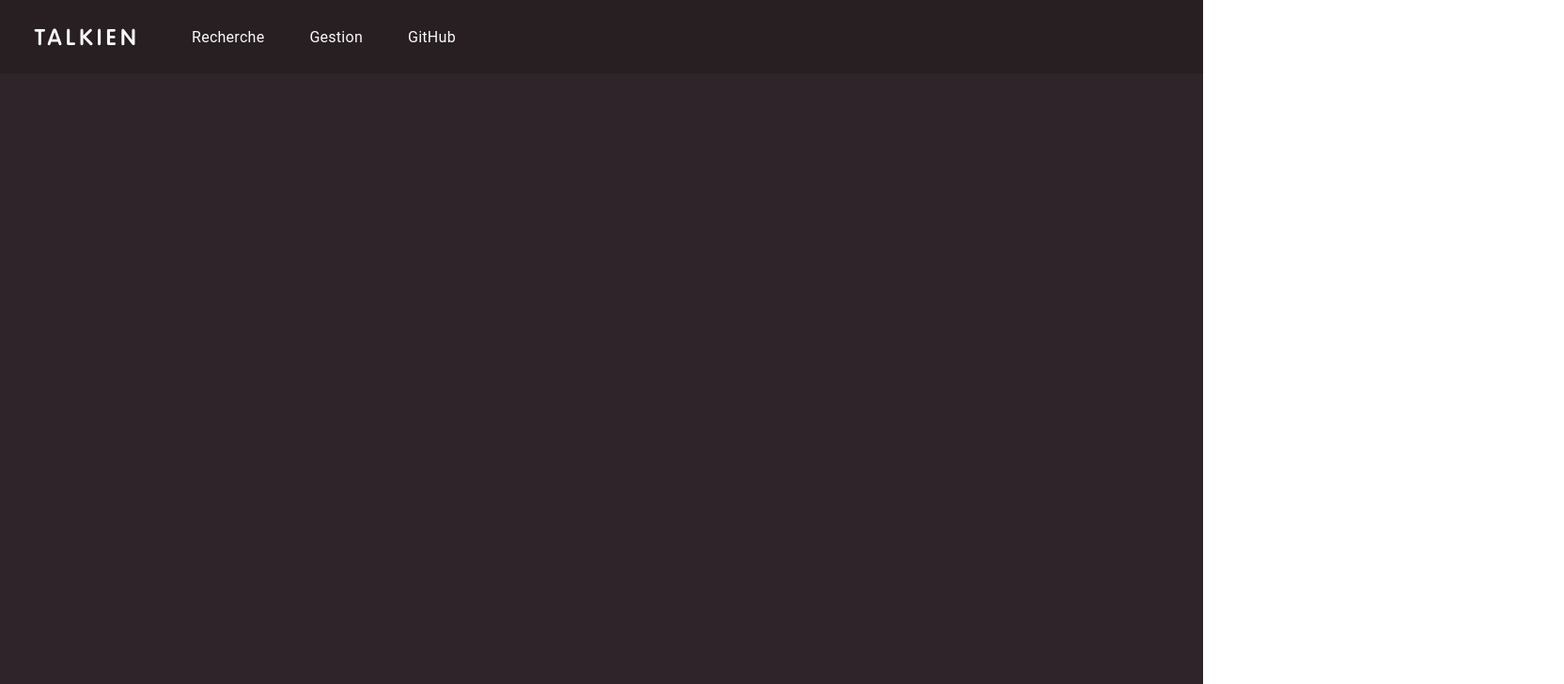
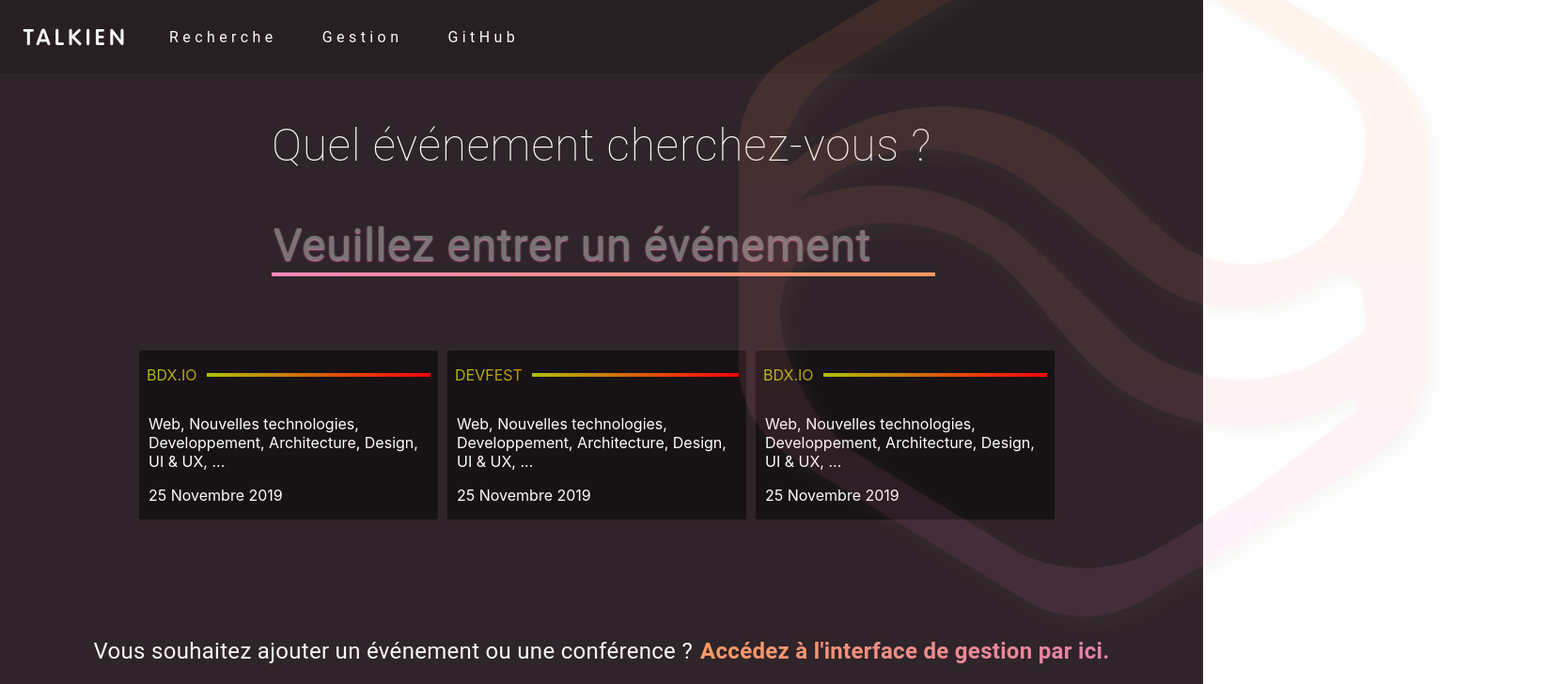
Before and after one commit to kb-dev/talkien-web, a React (Create React App) app: page / in a window 1280 px wide. Shown: the top 728 px of the page at 94% size, 1664 px wide, since content can reach past the window. Built offline with nearby package versions, Linux system fonts and the light colour scheme.

Commit message:
Add search page

```diff
--- a/package.json
+++ b/package.json
@@ -7,6 +7,7 @@
     "@types/node": "^12.7.3",
     "@types/react": "^16.9.2",
     "@types/react-dom": "^16.9.0",
+    "moment": "^2.24.0",
     "node-sass": "^4.12.0",
     "react": "^16.9.0",
     "react-dom": "^16.9.0",
--- /dev/null
+++ b/src/components/Body/Body.scss
@@ -0,0 +1,81 @@
+.container {
+	display: flex;
+	justify-content: center;
+	flex-direction: column;
+	align-items: center;
+}
+.question {
+	font-family: Roboto;
+	font-size: 3em;
+	font-weight: 100;
+	font-style: normal;
+	font-stretch: normal;
+	line-height: normal;
+	letter-spacing: 0.76px;
+	//text-align: center;
+	color: #f9f9f9;
+}
+.question-answers {
+	max-width: 800px;
+	margin: 0 32px;
+}
+.choice {
+	width: 100%;
+	text-shadow: 0 1px 2px #f88abc;
+	font-family: Roboto;
+	font-size: 3em;
+	font-weight: normal;
+	font-style: normal;
+	font-stretch: normal;
+	line-height: normal;
+	letter-spacing: 0.76px;
+	color: #f0f0f0;
+	background: transparent;
+	border-image: linear-gradient(to left, #fc9a60, #f88abc);
+	border-image-slice: 1;
+	border-width: 4px;
+	border-top: 0px;
+	border-left: 0px;
+	border-right: 0px;
+}
+
+.group {
+	display: flex;
+	flex-wrap: wrap;
+	justify-content: space-around;
+}
+
+.add-events {
+	display: flex;
+	margin-top: 8%;
+	align-items: left;
+	flex-wrap: wrap;
+}
+
+.question-add {
+	font-family: Roboto;
+	font-size: 24px;
+	font-weight: normal;
+	font-style: normal;
+	font-stretch: normal;
+	line-height: normal;
+	letter-spacing: 0.3px;
+	text-align: center;
+	color: #f9f9f9;
+}
+
+.answer-add {
+	background-image: linear-gradient(to right, #fc9a60, #e480ae);
+	font-family: Roboto;
+	font-size: 24px;
+	font-weight: bold;
+	font-style: normal;
+	font-stretch: normal;
+	line-height: normal;
+	letter-spacing: 0.3px;
+	text-align: center;
+	-webkit-background-clip: text;
+	background-clip: text;
+	-webkit-text-fill-color: transparent;
+	margin-left: 8px;
+}
--- /dev/null
+++ b/src/components/Body/index.tsx
@@ -0,0 +1,54 @@
+import moment from 'moment';
+import React from 'react';
+
+import EventBlock from 'components/EventBlock';
+
+import './Body.scss';
+
+function Body() {
+	return (
+		<div className="container">
+			<div className="question-answers">
+				<p className="question"> Quel événement cherchez-vous ?</p>
+				<input
+					type="text"
+					className="choice"
+					placeholder="Veuillez entrer un événement"></input>
+			</div>
+			<div className="group">
+				<EventBlock
+					name="BDX.io"
+					description="Hello"
+					beginDate={moment()}
+					endDate={moment()}
+					beginColor="#aebf10"
+					endColor="#ff0000"
+				/>
+				<EventBlock
+					name="DevFest"
+					description="Hello"
+					beginDate={moment()}
+					beginColor="#aebf10"
+					endColor="#ff0000"
+				/>
+				<EventBlock
+					name="BDX.io"
+					description="Hello"
+					beginDate={moment()}
+					endDate={moment()}
+					beginColor="#aebf10"
+					endColor="#ff0000"
+				/>
+			</div>
+
+			<div className="add-events">
+				<p className="question-add">
+					Vous souhaitez ajouter un événement ou une conférence ?
+				</p>
+				<p className="answer-add">Accédez à l'interface de gestion par ici.</p>
+			</div>
+		</div>
+	);
+}
+
+export default Body;
--- /dev/null
+++ b/src/components/EventBlock/EvenBlock.scss
@@ -0,0 +1,44 @@
+.data1 {
+	border-radius: 2px;
+	background-color: rgba(0, 0, 0, 0.5);
+	color : white;
+	text-align : left;
+	max-width: 318px;
+	margin-top: 8%;
+	margin-right:10px;
+}
+
+.linear-gradient {
+	text-transform: uppercase;
+	background: linear-gradient(to right, #aebf10, #ff0000);;
+	-webkit-background-clip: text;
+	-webkit-text-fill-color: transparent;
+	text-align : left;
+	display: flex;
+	align-items: center;
+	margin-left: 8px;
+	margin-right: 8px;
+}
+
+.empty{
+	height:4px;
+	flex-grow: 2;
+	margin-left: 10px;
+}
+
+.info {
+	margin-left : 10px;
+	margin-right: 10px;
+}
+.information .dated {
+	width: 293px;
+	font-family: Roboto;
+	font-size: 16px;
+	font-weight: normal;
+	font-style: normal;
+	font-stretch: normal;
+	line-height: normal;
+	letter-spacing: 0.2px;
+	color: #f0f0f0;
+
+}
--- /dev/null
+++ b/src/components/EventBlock/index.tsx
@@ -0,0 +1,32 @@
+import moment from 'moment';
+import React from 'react';
+
+import './EvenBlock.scss';
+
+interface Props {
+    name: string;
+    description: string;
+    beginDate: moment.Moment;
+    endDate?: moment.Moment;
+    beginColor : string ;
+    endColor : string ;
+}
+
+const EventBlock = (props: Props) => (
+	<div className="data1">
+		<div className="block">
+			<div className="linear-gradient">
+				<p className="title">{props.name}</p>
+				<div className="empty" style={{backgroundImage: `linear-gradient(to right, ${props.beginColor}, ${props.endColor})`,}}></div>
+			</div>
+			<div className="info">
+				<p className="information">
+					Web, Nouvelles technologies, Developpement, Architecture, Design, UI & UX, ...{' '}
+				</p>
+				<p className="dated">25 Novembre 2019</p>
+			</div>
+		</div>
+	</div>
+);
+
+export default EventBlock;
--- a/src/containers/App.scss
+++ b/src/containers/App.scss
@@ -6,72 +6,18 @@
   margin: 0;
   padding: 0;
 }
-
-.App-header {
-  margin:0%;
-  padding : 0%;
+.LogoTalkien {
+  width:80%;
+  object-fit: contain;
+  opacity: 0.1;
+  position: absolute;
+  z-index: 2;
+  top : -30%;
 }
-
-
 .header {
-  width: 100%;
-  height: 78px;
-  background-color: rgba(0, 0, 0, 0.15);
-  margin:0%;
-  padding : 0%;
-  display: flex;
-  align-items: center;
+  z-index:3;
 }
-
-.talkien {
-  padding: 0 36px;
+body{
+  z-index:2;
+  overflow: hidden;
 }
-
-.talkien {
-  font-family: VAGRoundedNext;
-  font-size: 0,211em;
-  font-weight: 5.263em;
-  font-style: normal;
-  font-stretch: normal;
-  line-height: normal;
-  letter-spacing: 4.42px;
-  text-align: center;
-  color: #f9f9f9;
-}
-
-.search {
-  font-family: Roboto;
-  font-size: 0,184em;
-  font-weight: normal;
-  font-style: normal;
-  font-stretch: normal;
-  line-height: normal;
-  letter-spacing: 0.27px;
-  text-align: right;
-  color: #f9f9f9;
-
-}
-
-.management {
-  font-family: Roboto;
-  font-size: 0,184em;
-  font-weight: normal;
-  font-style: normal;
-  font-stretch: normal;
-  line-height: normal;
-  letter-spacing: 0.27px;
-  text-align: right;
-  color: #f9f9f9;
-}
-
-.gitHub {
-  font-family: Roboto;
-  font-size: 0,184em;
-  font-weight: normal;
-  font-style: normal;
-  font-stretch: normal;
-  line-height: normal;
-  letter-spacing: 0.27px;
-  text-align: right;
-  color: #f9f9f9;
-}
--- a/src/containers/App.tsx
+++ b/src/containers/App.tsx
@@ -1,18 +1,18 @@
 import React from 'react';
 
-import logo from 'assets/logo.svg';
+import logo from 'assets/LogoTalkien.svg';
 import Header from 'components/Header';
+import Body from 'components/Body';
 
 import './App.scss';
 
-const App: React.FC = () => {
-	return (
-		<div className="App">
-			<header className="App-header">
-				<Header />
-			</header>
-		</div>
-	);
-};
+const App: React.FC = () => (
+	<div className="App">
+		<object data={logo} className="LogoTalkien" />
+		<Header />
+		<Body />
+
+	</div>
+);
 
 export default App;
```
Also changed, not shown: .eslintrc.js, src/assets/LogoTalkien.svg (added), 1 other file (tests, documents, lock files or other folders).
